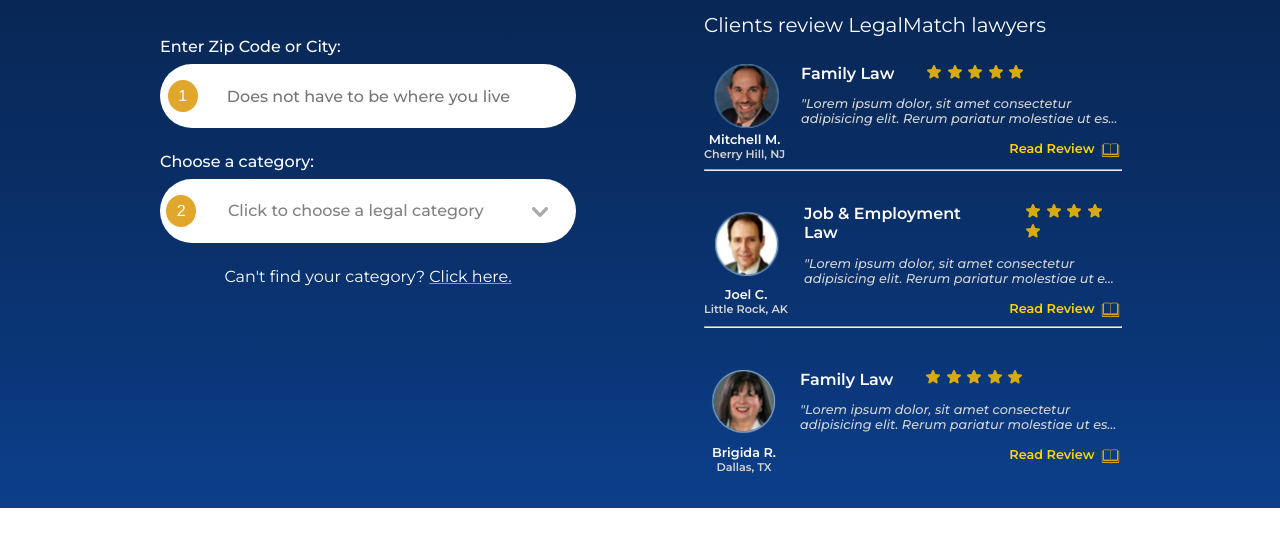
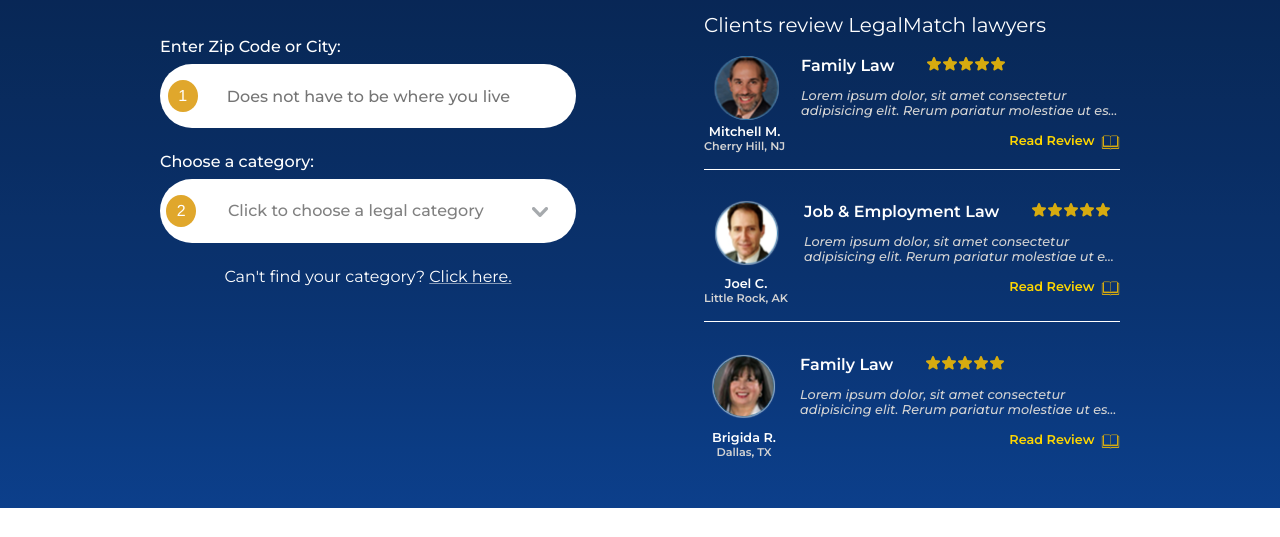
Before and after one commit to bellkimkeith/legalmatch-web, a plain HTML site: page index.html in a window 1280 px wide. Shown: the part 236-773 px from the top of the page. Drawn offline with Linux system fonts and the light colour scheme.

Commit message:
refactor reviews

```diff
--- a/index.html
+++ b/index.html
@@ -49,77 +49,6 @@
                 </div>
                 <div id="reviews-container">
                     <span id="reviews-header">Clients review LegalMatch lawyers</span>
-                    <div class="review">
-                        <div class="profile">
-                            <img src="/assets/person-1.png" alt="lawyer image">
-                            <div class="profile-details">
-                                <span class="name">Mitchell M.</span>
-                                <span class="location">Cherry Hill, NJ</span>
-                            </div>
-                        </div>
-                        <div class="review-details">
-                            <div class="practice-container">
-                                <span>Family Law</span>
-                                <div class="stars">
-                                    <span><img src="/assets/star.png" alt="star icon"></span>
-                                    <span><img src="/assets/star.png" alt="star icon"></span>
-                                    <span><img src="/assets/star.png" alt="star icon"></span>
-                                    <span><img src="/assets/star.png" alt="star icon"></span>
-                                    <span><img src="/assets/star.png" alt="star icon"></span>
-                                </div>
-                            </div>
-                            <p>"Lorem ipsum dolor, sit amet consectetur adipisicing elit. Rerum pariatur molestiae ut est error illum, perspiciatis architecto quidem recusandae beatae deleniti eveniet suscipit iste sit assumenda vitae? Enim, dolorem sequi."</p>
-                            <span class="read">Read Review <img src="/assets/book.png" alt="book icon"></span>
-                        </div>
-                    </div>
-                    <hr>
-                    <div class="review">
-                        <div class="profile">
-                            <img src="/assets/person-2.png" alt="lawyer image">
-                            <div class="profile-details">
-                                <span class="name">Joel C.</span>
-                                <span class="location">Little Rock, AK</span>
-                            </div>
-                        </div>
-                        <div class="review-details">
-                            <div class="practice-container">
-                                <span>Job & Employment Law</span>
-                                <div class="stars">
-                                    <span><img src="/assets/star.png" alt="star icon"></span>
-                                    <span><img src="/assets/star.png" alt="star icon"></span>
-                                    <span><img src="/assets/star.png" alt="star icon"></span>
-                                    <span><img src="/assets/star.png" alt="star icon"></span>
-                                    <span><img src="/assets/star.png" alt="star icon"></span>
-                                </div>
-                            </div>
-                            <p>"Lorem ipsum dolor, sit amet consectetur adipisicing elit. Rerum pariatur molestiae ut est error illum, perspiciatis architecto quidem recusandae beatae deleniti eveniet suscipit iste sit assumenda vitae? Enim, dolorem sequi."</p>
-                            <span class="read">Read Review <img src="/assets/book.png" alt="book icon"></span>
-                        </div>
-                    </div>
-                    <hr>
-                    <div class="review">
-                        <div class="profile">
-                            <img src="/assets/person-3.png" alt="lawyer image">
-                            <div class="profile-details">
-                                <span class="name">Brigida R.</span>
-                                <span class="location">Dallas, TX</span>
-                            </div>
-                        </div>
-                        <div class="review-details">
-                            <div class="practice-container">
-                                <span>Family Law</span>
-                                <div class="stars">
-                                    <span><img src="/assets/star.png" alt="star icon"></span>
-                                    <span><img src="/assets/star.png" alt="star icon"></span>
-                                    <span><img src="/assets/star.png" alt="star icon"></span>
-                                    <span><img src="/assets/star.png" alt="star icon"></span>
-                                    <span><img src="/assets/star.png" alt="star icon"></span>
-                                </div>
-                            </div>
-                            <p>"Lorem ipsum dolor, sit amet consectetur adipisicing elit. Rerum pariatur molestiae ut est error illum, perspiciatis architecto quidem recusandae beatae deleniti eveniet suscipit iste sit assumenda vitae? Enim, dolorem sequi."</p>
-                            <span class="read">Read Review <img src="/assets/book.png" alt="book icon"></span>
-                        </div>
-                    </div>
                 </div>
             </div>
         </section>
--- a/js/data.js
+++ b/js/data.js
@@ -54,3 +54,24 @@ export const OTHERCATEGORIES = [
   "Categories Item Here",
   "Tempor Auctor (Estiarma, Toeruslei)",
 ];
+
+export const LAWYERS = [
+  {
+    image: "person-1.png",
+    name: "Mitchell M.",
+    location: "Cherry Hill, NJ",
+    practice: "Family Law",
+  },
+  {
+    image: "person-2.png",
+    name: "Joel C.",
+    location: "Little Rock, AK",
+    practice: "Job & Employment Law",
+  },
+  {
+    image: "person-3.png",
+    name: "Brigida R.",
+    location: "Dallas, TX",
+    practice: "Family Law",
+  },
+];
--- a/js/index.js
+++ b/js/index.js
@@ -1,5 +1,7 @@
 import { createMainCategoryModal } from "./utils/createMainCategoryModal.js";
 import { createMoreCategoriesModal } from "./utils/createMoreCategoriesModal.js";
+import { createReviewModal } from "./utils/createReviewModal.js";
+import { createReviews } from "./utils/createReviews.js";
 import { createZipSuggestions } from "./utils/createZipSuggestions.js";
 import { customizeDropdownOptions } from "./utils/customizeDropdownOptions.js";
 
@@ -8,4 +10,6 @@ document.addEventListener("DOMContentLoaded", () => {
   createMainCategoryModal();
   createMoreCategoriesModal();
   customizeDropdownOptions();
+  createReviews();
+  createReviewModal();
 });
--- /dev/null
+++ b/js/utils/createReviewModal.js
@@ -0,0 +1,44 @@
+export const createReviewModal = () => {
+  const mainContainer = document.getElementById("container");
+  const modalContainer = document.createElement("div");
+  const modalContent = document.createElement("div");
+  const modalButton = document.createElement("span");
+  const closeButton = document.createElement("div");
+  const modalTitle = document.createElement("h2");
+  const modalBody = document.createElement("div");
+
+  modalContainer.id = "review-modal";
+  modalButton.id = "review-modal-close";
+  modalTitle.id = "review-modal-title";
+  modalBody.id = "review-modal-body";
+  closeButton.id = "review-modal-close-button";
+  modalContainer.classList.add("modal", "hidden");
+  modalContent.classList.add("modal-content");
+
+  modalButton.innerHTML = "&times;";
+  closeButton.textContent = "CLOSE";
+  modalTitle.textContent = "CLIENT REVIEWS";
+
+  modalBody.appendChild(closeButton);
+  modalContent.append(modalButton, modalTitle, modalBody);
+  modalContainer.appendChild(modalContent);
+  mainContainer.appendChild(modalContainer);
+
+  const readElements = document.getElementsByClassName("read");
+
+  const openModal = () => {
+    modalContainer.classList.remove("hidden");
+    console.log("open please");
+  };
+
+  const closeModal = () => {
+    modalContainer.classList.add("hidden");
+  };
+
+  [...readElements].forEach((element) => {
+    element.addEventListener("click", openModal);
+  });
+
+  modalButton.addEventListener("click", closeModal);
+  closeButton.addEventListener("click", closeModal);
+};
--- /dev/null
+++ b/js/utils/createReviews.js
@@ -0,0 +1,71 @@
+import { LAWYERS } from "../data.js";
+
+export const createReviews = () => {
+  const reviewsContainer = document.getElementById("reviews-container");
+
+  const generateReview = (image, name, location, practice, appendHr) => {
+    const reviewContainer = document.createElement("div");
+    const profileContainer = document.createElement("div");
+    const profileDetailsContainer = document.createElement("div");
+    const reviewDetailsContainer = document.createElement("div");
+    const practiceContainer = document.createElement("div");
+    const starsContainer = document.createElement("div");
+
+    const lawyerImage = document.createElement("img");
+    const lawyerName = document.createElement("span");
+    const lawyerLocation = document.createElement("span");
+    const lawyerPractice = document.createElement("span");
+    const reviewText = document.createElement("p");
+    const readMore = `<span class="read">Read Review <img src="/assets/book.png" alt="book icon"></span>`;
+
+    reviewContainer.classList.add("review");
+    profileContainer.classList.add("profile");
+    reviewDetailsContainer.classList.add("review-details");
+    profileDetailsContainer.classList.add("profile-details");
+    practiceContainer.classList.add("practice-container");
+    starsContainer.classList.add("stars");
+    lawyerName.classList.add("name");
+    lawyerLocation.classList.add("location");
+
+    lawyerImage.src = `/assets/${image}`;
+    lawyerImage.alt = "lawyer image";
+    lawyerName.textContent = name;
+    lawyerLocation.textContent = location;
+    lawyerPractice.textContent = practice;
+    reviewText.textContent =
+      "Lorem ipsum dolor, sit amet consectetur adipisicing elit. Rerum pariatur molestiae ut est error illum, perspiciatis architecto quidem recusandae beatae deleniti eveniet suscipit iste sit assumenda vitae? Enim, dolorem sequi.";
+
+    const createStars = (num) => {
+      for (let i = 0; i < num; i++) {
+        const starItem = document.createElement("span");
+        const starImage = document.createElement("img");
+        starImage.src = "/assets/star.png";
+        starImage.alt = "star icon";
+        starItem.appendChild(starImage);
+        starsContainer.appendChild(starItem);
+      }
+    };
+
+    createStars(5);
+
+    practiceContainer.append(lawyerPractice, starsContainer);
+    reviewDetailsContainer.append(practiceContainer, reviewText);
+    reviewDetailsContainer.innerHTML += readMore;
+    profileDetailsContainer.append(lawyerName, lawyerLocation);
+    profileContainer.append(lawyerImage, profileDetailsContainer);
+    reviewContainer.append(profileContainer, reviewDetailsContainer);
+    if (appendHr) {
+      const hr = document.createElement("hr");
+      reviewsContainer.appendChild(reviewContainer);
+      reviewsContainer.appendChild(hr);
+    } else {
+      reviewsContainer.appendChild(reviewContainer);
+    }
+  };
+
+  LAWYERS.forEach((lawyer, index) => {
+    let { image, name, location, practice } = lawyer;
+    let appendHr = index < LAWYERS.length - 1;
+    generateReview(image, name, location, practice, appendHr);
+  });
+};
--- a/styles.css
+++ b/styles.css
@@ -178,7 +178,7 @@ option {
     flex-direction: row;
     align-items: center;
     gap: 1em;
-    padding-top: 1.5em;
+    padding-top: 1em;
     font-weight: 600;
 }
 
@@ -253,7 +253,11 @@ option {
 }
 
 hr {
+    margin-top: 1em;
     width: 100%;
+    height: 0.1px;
+    border: none;
+    background-color: #fff;
 }
 
 footer {
```
